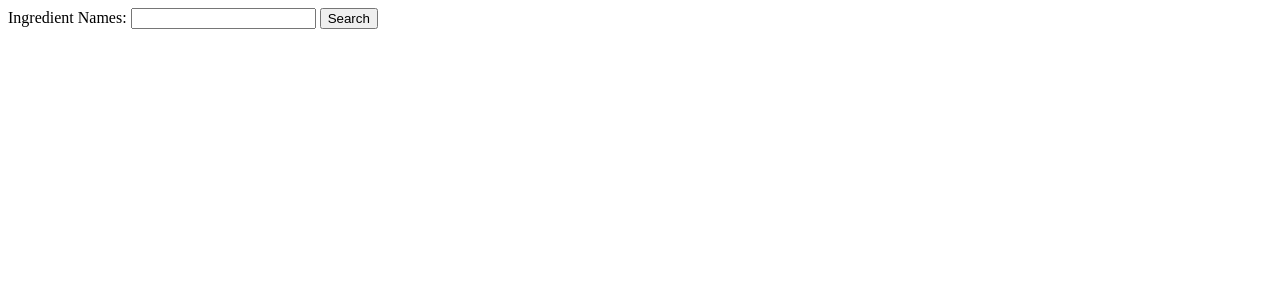
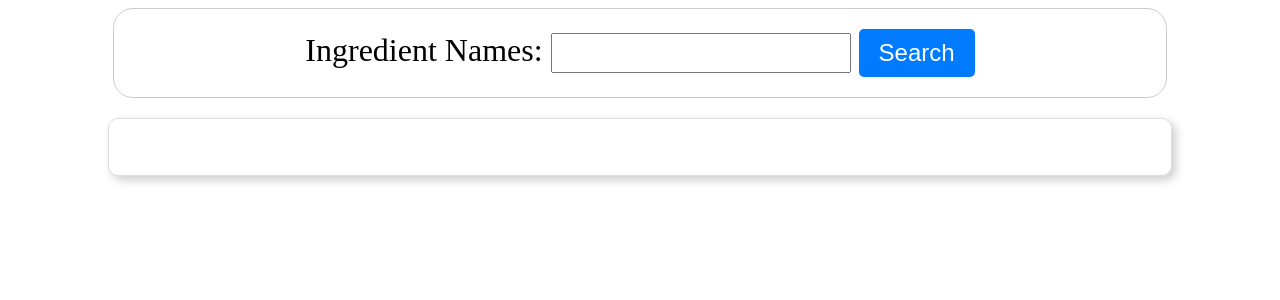
Before and after one commit to ShivanshKandpal/RecipeApp, a Django app: page /recipe_search/ in a window 1280 px wide. Shown: the top 300 px of the page. Run offline with Django 4.2, Linux system fonts and the light colour scheme.

Commit message:
added css to recipe_search

```diff
--- /dev/null
+++ b/Ingredient/static/styles/recipe_search/styles.css
@@ -0,0 +1,41 @@
+button[type="submit"] {
+    background-color: #007BFF;
+    color: #fff;
+    padding: 10px 20px;
+    border: none;
+    border-radius: 5px;
+    cursor: pointer;
+    font-size: 0.75em;
+  }
+
+  button[type="submit"]:hover {
+    background-color: #0056b3;
+  }
+
+  form {
+    text-align: center;
+    width: 80%;
+    margin: 0 auto;
+    padding: 20px;
+    border: 1px solid #ccc;
+    border-radius: 20px;
+    font-size: 2em;
+  }
+
+  input[type="text"] {
+    width: 300px; /* Adjust the width to your desired size */
+    height: 40px; /* Adjust the height to your desired size */
+    padding: 5px; /* Add padding for spacing inside the input field */
+    font-size: 1.5rem;
+  }
+
+.recipes{
+    background-color: #fff; /* Background color of the div */
+    border: 1px solid #ddd; /* Optional border to provide some separation from the shadow */
+    border-radius: 10px; /* Rounded corners for the div */
+    box-shadow: 4px 4px 10px rgba(0, 0, 0, 0.2); /* Box shadow properties */
+    margin: 20px; /* Add margin for spacing */
+    padding: 20px; /* Add padding to the content inside the div */
+    margin-left: 100px;
+    margin-right: 100px;
+}
--- a/Ingredient/templates/recipe_search.html
+++ b/Ingredient/templates/recipe_search.html
@@ -15,13 +15,15 @@
     </fieldset>
     <button type="submit">Search</button>
   </form> -->
+  {% load static %}
+  <link rel="stylesheet" href="{% static 'styles/recipe_search/styles.css' %}">
   <form method="post" action="{% url 'recipe_search' %}">
     {% csrf_token %}
     {{ form.ingredient_names.label_tag }}
     {{ form.ingredient_names }}
     <button type="submit">Search</button>
 </form>
-
+  <div class = recipes>
   <ul>
     {% for recipe in recipes %}
     <style>
@@ -32,9 +34,10 @@
             font-size: 25px;
             text-decoration: none;
         }
+
     </style>
     <li>
-        <div style="display: flex; align-items: center;">
+        <div style="display: flex; align-items: center;padding-bottom : 10px">
             <img src="{{ recipe.img_url }}" alt="{{ recipe.name }}" style="max-width: 100px;">
             <span style="margin-left: 20px;">
                 <a href="{% url 'recipe_detail' recipe.id %}" class = 'recipe-name'>{{ recipe.name }}</a>
@@ -43,3 +46,4 @@
     </li>
     {% endfor %}
   </ul>
+</div>
```
